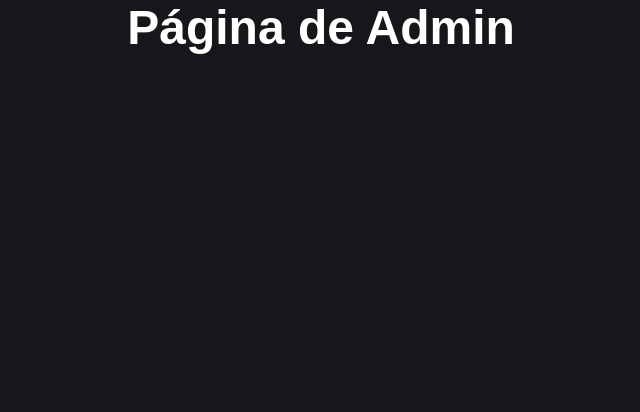
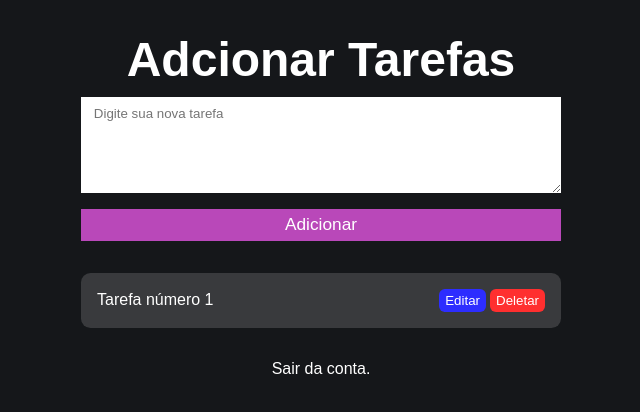
Before and after one commit to Pedro-Rocha-Araujo/projeto-firebase, a React (Create React App) app: page /admin in a window 1280 px wide. Shown: the top 412 px of the page, without its empty margins (319-959 px from the left). Built offline with nearby package versions, Linux system fonts and the light colour scheme; no server answers; sample sign-in values are in the browser's storage.

Commit message:
página de adminn adcionada e função de deslogar usuário implementada

```diff
--- a/src/components/Admin/Admin.js
+++ b/src/components/Admin/Admin.js
@@ -1,6 +1,44 @@
+import { useState } from "react"
+import { auth } from "../../FirebaseConnection"
+import { signOut } from "firebase/auth"
+
 function Admin() {
+    const [tarefa, setTarefa] = useState("")
+    function adcionarTarefa(e) {
+        e.preventDefault()
+        setTarefa("")
+        alert("OK!")
+    }
+
+    async function sairConta() {
+        await signOut(auth)
+    }
+
     return(
-        <h1>Página de Admin</h1>
+        <div className="admin">
+            <h1>Adcionar Tarefas</h1>
+            <form onSubmit={adcionarTarefa}>
+                <textarea
+                    onChange={(e)=> setTarefa(e.target.value)}
+                    placeholder="Digite sua nova tarefa"
+                    value={tarefa}
+                    required
+                />
+                <button type="submit">Adicionar</button>
+            </form>
+            <section>
+                <div className="tarefas">
+                    <p>Tarefa número 1</p>
+                    <div className="botoes">
+                        <button className="btn-editar">Editar</button>
+                        <button className="btn-deletar">Deletar</button>
+                    </div>
+                </div>
+            </section>
+            <div className="sair">
+                <p onClick={sairConta} className="sair">Sair da conta.</p>
+            </div>
+        </div>
     )
 }
 
--- a/src/components/Home/Home.js
+++ b/src/components/Home/Home.js
@@ -1,5 +1,5 @@
 import { useState } from "react"
-import { Link, replace, useNavigate } from "react-router-dom"
+import { Link, useNavigate } from "react-router-dom"
 import { auth } from "../../FirebaseConnection"
 import { signInWithEmailAndPassword } from "firebase/auth"
 
--- /dev/null
+++ b/src/components/Routes/Privado.js
@@ -0,0 +1,44 @@
+import { useState, useEffect } from "react"
+import { auth } from "../../FirebaseConnection"
+import { onAuthStateChanged } from "firebase/auth"
+import { Navigate } from "react-router-dom"
+
+function Privado({children}) {
+    const [carregando, setCarregando] = useState(true)
+    const [logado, setLogado] = useState(false)
+
+    useEffect(()=>{
+        async function checkLogin() {
+            const unsub = onAuthStateChanged(auth, (user)=>{
+                if(user){
+                    const userData = {
+                        uid: user.uid,
+                        email: user.email
+                    }
+                    localStorage.setItem("@detailUser", JSON.stringify(userData))
+                    setCarregando(false)
+                    setLogado(true)
+                }else{
+                    setCarregando(false)
+                    setLogado(false)
+                }
+            })
+        }
+
+        checkLogin()
+    }, [])
+
+    if(carregando) {
+        return(
+            <div></div>
+        )
+    }
+    if(!logado){
+        return <Navigate to={"/"} />
+    }else{
+        return children
+    }
+
+}
+
+export default Privado
--- a/src/components/Routes/Routes.js
+++ b/src/components/Routes/Routes.js
@@ -2,13 +2,14 @@ import { Route, Routes } from "react-router-dom"
 import Home from "../Home/Home"
 import Cadastro from "../Cadastro/Cadastro"
 import Admin from "../Admin/Admin"
+import Privado from "./Privado"
 
 function RouterApp(){
     return(
         <Routes>
             <Route path="/" element={<Home />} />
             <Route path="/cadastro" element={<Cadastro />} />
-            <Route path="/admin" element={<Admin />} />
+            <Route path="/admin" element={<Privado> <Admin /> </Privado>} />
         </Routes>
     )
 }
--- a/src/index.css
+++ b/src/index.css
@@ -25,7 +25,7 @@ div.div-home, div.div-login {
 h1 {
   font-size: clamp(2rem, 12vw, 3rem);
   text-align: center;
-  margin-bottom: 0.6rem;
+  margin: 2rem 0 0.6rem 0;
 }
 
 form {
@@ -38,17 +38,17 @@ form {
 
 input {
   font-size: clamp(0.9rem, 8vw, 1.08rem);
-  height: 2rem;
+  height: 2.6rem;
   width: 98%;
-  max-width: 440px;
+  max-width: 480px;
   padding: 2px 0.8rem;
 }
 
 button[type="submit"] {
   font-size: clamp(0.9rem, 8vw, 1.08rem);
   width: 98%;
-  height: 2.2rem;
-  max-width: 440px;
+  height: 2.7rem;
+  max-width: 480px;
   background-color: rgb(185, 72, 185);
   color: #fff;
 }
@@ -63,3 +63,63 @@ a {
 a:hover {
   text-decoration: underline;
 }
+
+div.admin textarea {
+  width: 98%;
+  min-height: 6rem;
+  max-width: 480px;
+  padding: 0.6rem 0.8rem;
+}
+
+
+
+
+
+
+div.admin button {
+  height: 2rem;
+}
+
+section {
+  background-color: rgba(255, 255, 255, 0.151);
+  width: 98%;
+  max-width: 480px;
+  margin: 2rem auto;
+  border-radius: 0.6rem;
+  padding: 1rem;
+}
+
+div.tarefas {
+  display: flex;
+  justify-content: space-between;
+  align-items: center;
+}
+
+div.botoes {
+  display: flex;
+  gap: 4px;
+}
+
+div.botoes button {
+  height: auto;
+  padding: 4px 6px;
+  border-radius: 6px;
+  color: #fff;
+}
+
+.btn-editar {
+  background-color: rgb(45, 45, 255);
+}
+
+.btn-deletar {
+  background-color: rgb(255, 47, 47);
+}
+
+div.sair {
+  text-align: center;
+}
+
+div.sair p:hover{
+  text-decoration: underline;
+  cursor: pointer;
+}
```
